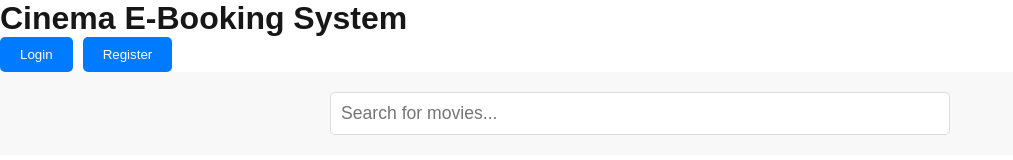
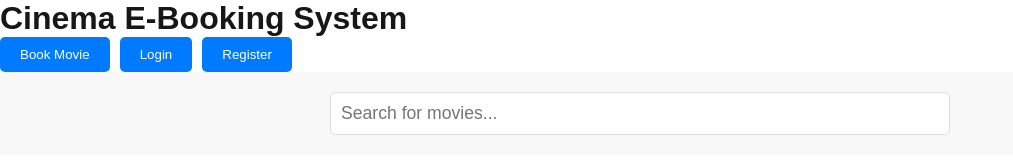
Before and after one commit to ZephyrIO/Cinema-EBooking-System, a Next.js app: page / in a window 1280 px wide. Shown: the top 160 px of the page, without its empty margins (0-1013 px from the left). Built offline with nearby package versions, Linux system fonts and the light colour scheme; no server answers.

Commit message:
book movie

```diff
--- a/src/app/page.js
+++ b/src/app/page.js
@@ -39,6 +39,7 @@ const HomePage = () => {
       <header>
         <h1>Cinema E-Booking System</h1>
         <div className="auth-buttons">
+          <button onClick={() => window.location.href = '/register'}>Book Movie</button>
           <button onClick={() => window.location.href = '/login'}>Login</button>
           <button onClick={() => window.location.href = '/register'}>Register</button>
         </div>
```
